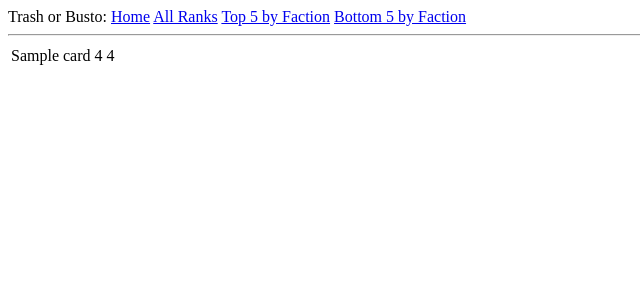
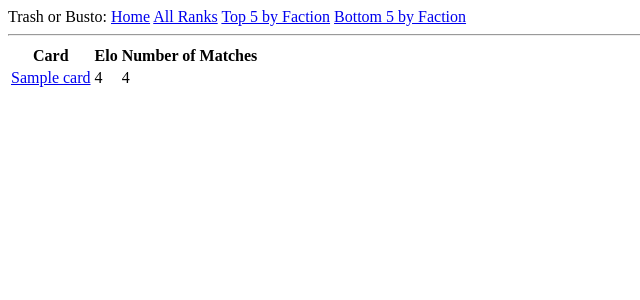
Before and after one commit to Chemscribbler/trash-or-busto, a Flask app: page /rank in a window 1280 px wide. Shown: the top 300 px of the page, without its empty margins (0-640 px from the left). Run offline with Flask 2, Linux system fonts and the light colour scheme; tables that the repository leaves empty hold one stand-in row (values such as "Sample post").

Commit message:
Adding url links to cards

```diff
--- a/dzmz/templates/global_rankings.html
+++ b/dzmz/templates/global_rankings.html
@@ -3,9 +3,14 @@
 {% block content %}
 {%if cards %}
 <table>
+    <thead>
+        <th>Card</th>
+        <th>Elo</th>
+        <th>Number of Matches</th>
+    </thead>
     {% for card in cards %}
     <tr>
-        <td>{{card.name}}</td>
+        <td><a href="https://netrunnerdb.com/en/card/{{card.nrdb_key}}">{{card.name}}</a></td>
         <td>{{card.rating|int}}</td>
         <td>{{card.num_ratings}}</td>
     </tr>
--- a/dzmz/templates/top_five_rankings.html
+++ b/dzmz/templates/top_five_rankings.html
@@ -18,7 +18,7 @@
         <tr>
             <td>{{key}}</td>
             {% for card in value %}
-            <td>{{ card.name }}</td>
+            <td><a href="https://netrunnerdb.com/en/card/{{card.nrdb_key}}">{{card.name}}</a></td>
             {% endfor %}
         </tr>
         {% endfor %}
```
